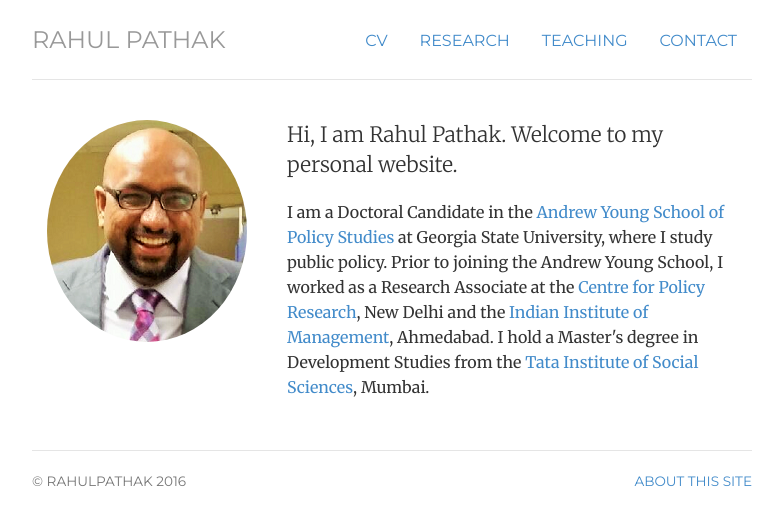
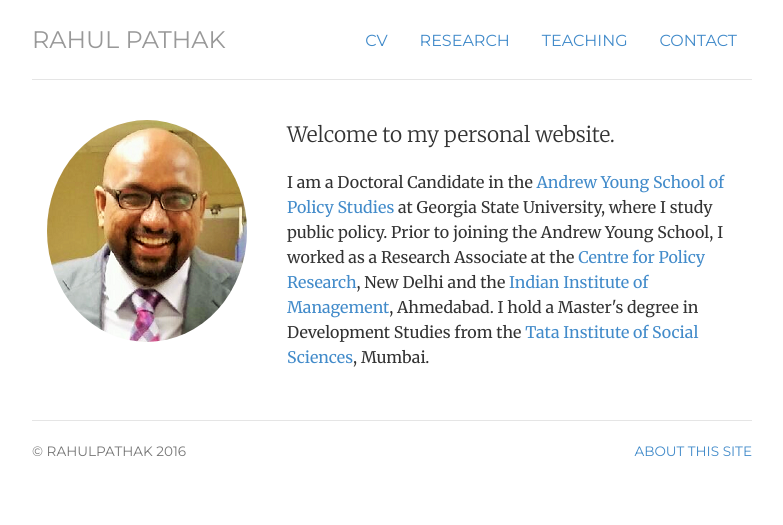
Before and after one commit to pathak-rahul/pathak-rahul.github.io, a Jekyll site: the page built from index.html, in a window 1280 px wide. Shown: the top 525 px of the page, without its empty margins (248-1031 px from the left). Built offline with Jekyll 4.4.1, drawn with Linux system fonts in a browser that asks for light colours.

Commit message:
Update index.html

```diff
--- a/index.html
+++ b/index.html
@@ -14,7 +14,7 @@
 	</div>
 	<div itemscope itemtype="http://data-vocabulary.org/Person" class="col-sm-8">
 
-	<p class="lead"> Hi, I am Rahul Pathak. Welcome to my personal website.
+	<p class="lead"> Welcome to my personal website.
 
 	<p class-"lead"> I am a Doctoral Candidate in the <a href="http://aysps.gsu.edu/"> Andrew Young School of Policy Studies</a> at Georgia State University, where I study public policy. Prior to joining the Andrew Young School, I worked as a Research Associate at the <a href="http://www.cprindia.org/"> Centre for Policy Research</a>, New Delhi and the <a href="http://www.iimahd.ernet.in/"> Indian Institute of Management</a>, Ahmedabad. I hold a Master's degree in Development Studies from the <a href="http://tiss.edu/"> Tata Institute of Social Sciences</a>, Mumbai. </p> </span>
 </p>
```
